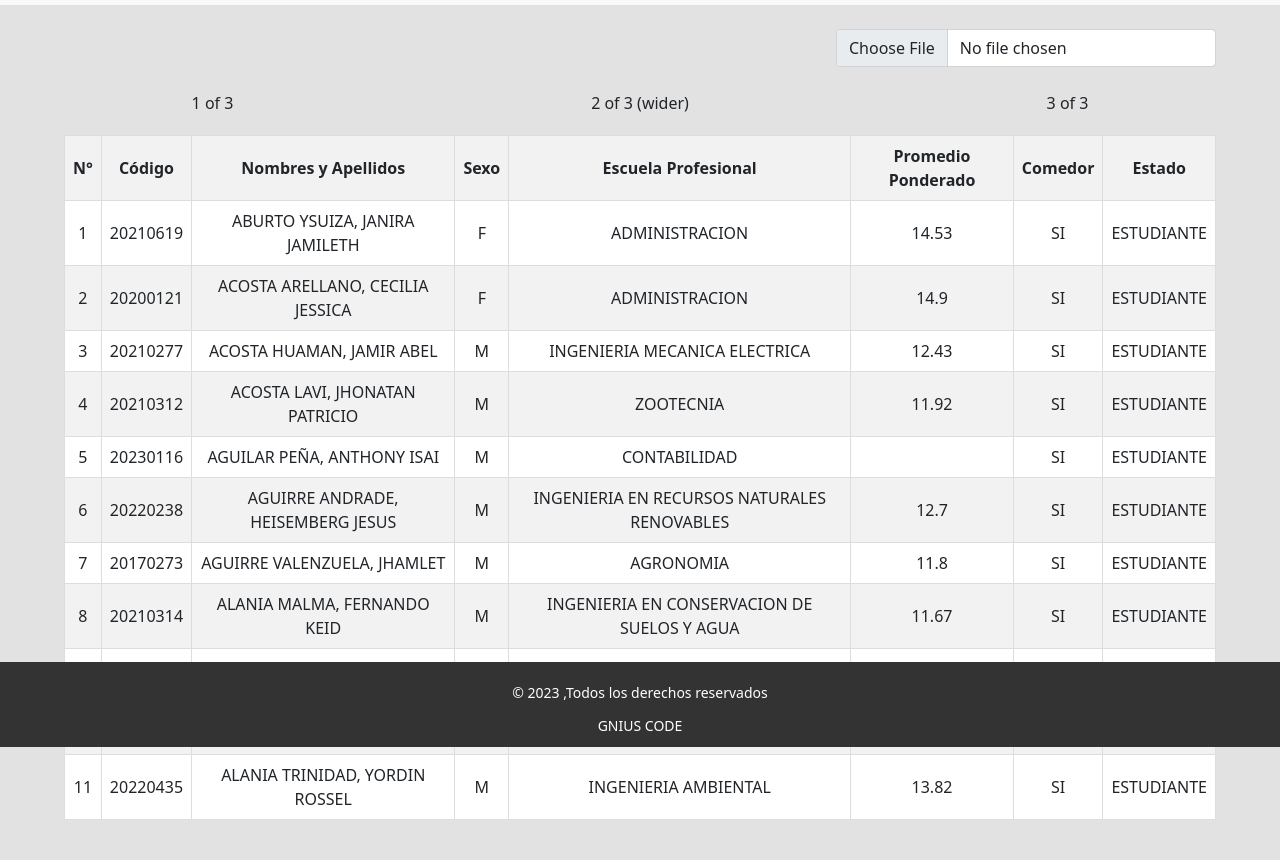
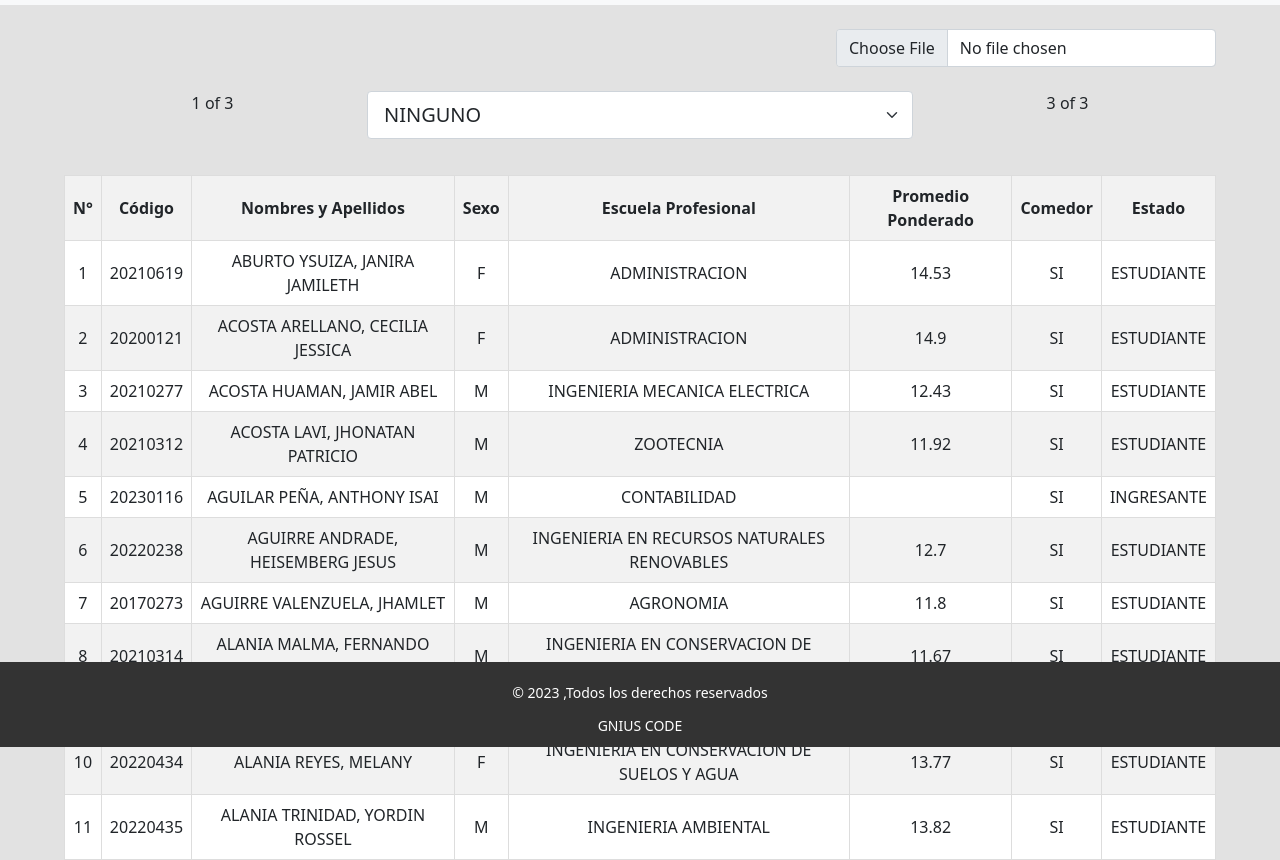
Before and after one commit to gnius-pe/sistemaOBU, a website: page index.html in a window 1280 px wide. Shown: the part 53-913 px from the top of the page. Before the commit the page ends 873 px from the top, so only its background shows below. Drawn offline with Linux system fonts and the light colour scheme.

Commit message:
add a select filter

```diff
--- a/app.js
+++ b/app.js
@@ -18,7 +18,7 @@ let datosPersonas = [
   {idAlumno: 2, codigo: 20200121, nombreCompleto: 'ACOSTA ARELLANO, CECILIA JESSICA', sexo: 'F', escuelaProfesional: 'ADMINISTRACION', comedor: 'SI', estado: 'ESTUDIANTE', pps: 14.9} ,
   {idAlumno: 3, codigo: 20210277, nombreCompleto: 'ACOSTA HUAMAN, JAMIR ABEL', sexo: 'M', escuelaProfesional: 'INGENIERIA MECANICA ELECTRICA', comedor: 'SI', estado: 'ESTUDIANTE', pps: 12.43},
   {idAlumno: 4, codigo: 20210312, nombreCompleto: 'ACOSTA LAVI, JHONATAN PATRICIO', sexo: 'M', escuelaProfesional: 'ZOOTECNIA', comedor: 'SI', estado: 'ESTUDIANTE', pps: 11.92},
-  {idAlumno: 5, codigo: 20230116, nombreCompleto: 'AGUILAR PEÑA, ANTHONY ISAI', sexo: 'M', escuelaProfesional: 'CONTABILIDAD', comedor: 'SI', estado: 'ESTUDIANTE', pps: ""},
+  {idAlumno: 5, codigo: 20230116, nombreCompleto: 'AGUILAR PEÑA, ANTHONY ISAI', sexo: 'M', escuelaProfesional: 'CONTABILIDAD', comedor: 'SI', estado: 'INGRESANTE', pps: ""},
   {idAlumno: 6, codigo: 20220238, nombreCompleto: 'AGUIRRE ANDRADE, HEISEMBERG JESUS', sexo: 'M', escuelaProfesional: 'INGENIERIA EN RECURSOS NATURALES RENOVABLES', comedor: 'SI', estado: 'ESTUDIANTE', pps: 12.7},
   {idAlumno: 7, codigo: 20170273, nombreCompleto: 'AGUIRRE VALENZUELA, JHAMLET', sexo: 'M', escuelaProfesional: 'AGRONOMIA', comedor: 'SI', estado: 'ESTUDIANTE', pps: 11.8},
   {idAlumno: 8, codigo: 20210314, nombreCompleto: 'ALANIA MALMA, FERNANDO KEID', sexo: 'M', escuelaProfesional: 'INGENIERIA EN CONSERVACION DE SUELOS Y AGUA', comedor: 'SI', estado: 'ESTUDIANTE', pps: 11.67},
@@ -27,15 +27,33 @@ let datosPersonas = [
   {idAlumno: 11, codigo: 20220435, nombreCompleto: 'ALANIA TRINIDAD, YORDIN ROSSEL', sexo: 'M', escuelaProfesional: 'INGENIERIA AMBIENTAL', comedor: 'SI', estado: 'ESTUDIANTE', pps: 13.82},
 ];
 
+let escuelaProfesional = [
+  'NINGUNO',
+  'ADMINISTRACION',
+  'AGRONOMIA',
+  'CONTABILIDAD',
+  'ECONOMIA',
+  'INGENIERIA AMBIENTAL',
+  'INGENIERIA EN CONSERVACION DE SUELOS Y AGUA',
+  'INGENIERIA EN RECURSOS NATURALES RENOVABLES',
+  'INGENIERIA EN INDUSTRIAS ALIMENTARIAS',
+  'INGENIERIA EN INFORMATICA Y SISTEMAS',
+  'INGENIERIA FORESTAL',
+  'INGENIERIA MECANICA ELECTRICA',
+  'ZOOTECNIA',
+]
+
+
 function insertarDatosEnTabla(personas){
     const tabla = document.getElementById('tabla-personas');
     const tbody = tabla.getElementsByTagName('tbody')[0];
 
-    personas.forEach(persona => {
+    personas.forEach((persona, index) => {
         const fila = document.createElement('tr');
 
         const numeroCelda = document.createElement('td');
-        numeroCelda.textContent = persona.idAlumno;
+        // numeroCelda.textContent = persona.idAlumno;
+        numeroCelda.textContent = index + 1;
 
         const codigoCelda = document.createElement('td');
         codigoCelda.textContent = persona.codigo;
@@ -72,6 +90,40 @@ function insertarDatosEnTabla(personas){
 
 
   }
+
+  function deleteTabla(){
+    const tabla = document.getElementById('tabla-personas');
+    const tbody = tabla.getElementsByTagName('tbody')[0];
+
+    // Eliminar todas las filas del tbody
+    while (tbody.firstChild) {
+      tbody.removeChild(tbody.firstChild);
+    }
+  }
+
+  // filtro por seleccion de carrera, anho, etc
+  function loadSelect(id_element, key, value_default){
+    let indexSelectEPRO = document.getElementById(id_element).value;
+    // alert(escuelaProfesional[indexSelectEPRO]);
+
+
+    let listaEstudiantesXescuela = datosPersonas.filter(
+        (persona) => {
+          if(escuelaProfesional[indexSelectEPRO] === value_default){
+            return persona[key];
+          }else{
+            return persona[key] === escuelaProfesional[indexSelectEPRO]
+          }
+
+        }
+      );
+
+    // console.log(listaEstudiantesXescuela);
+    deleteTabla();
+    insertarDatosEnTabla(listaEstudiantesXescuela);
+  }
+
+
 
   // CARGANDO 10 DATOS PARA PRUEBAS
   insertarDatosEnTabla(datosPersonas);
--- a/index.html
+++ b/index.html
@@ -4,7 +4,7 @@
   <title>Sistema OBU</title>
   <link rel="stylesheet" href="/boostrap/css/bootstrap.min.css">
   <script src="https://unpkg.com/xlsx/dist/xlsx.full.min.js"></script>
-  <link rel="stylesheet" href="/style/styles.css">
+  <link rel="stylesheet" href="assets/css/styles.css">
 </head>
 <body>
   <nav class="navbar navbar-expand-lg navbar-light bg-light sticky-top">
@@ -33,7 +33,22 @@
           1 of 3
         </div>
         <div class="col-6">
-          2 of 3 (wider)
+          <select class="form-select form-select-lg mb-3" aria-label=".form-select-lg example"
+                  id="selectEPRO" onchange="loadSelect('selectEPRO', 'escuelaProfesional', 'NINGUNO')">
+            <option selected value="0"> NINGUNO </option>
+            <option value="1"> ADMINISTRACION </option>
+            <option value="2"> AGRONOMIA </option>
+            <option value="3"> CONTABILIDAD </option>
+            <option value="4"> ECONOMIA </option>
+            <option value="5"> INGENIERIA AMBIENTAL </option>
+            <option value="6"> INGENIERIA EN CONSERVACION DE SUELOS Y AGUA </option>
+            <option value="7"> INGENIERIA EN RECURSOS NATURALES RENOVABLES </option>
+            <option value="8"> INGENIERIA EN INDUSTRIAS ALIMENTARIAS </option>
+            <option value="9"> INGENIERIA EN INFORMATICA Y SISTEMAS </option>
+            <option value="10"> INGENIERIA FORESTAL </option>
+            <option value="11"> INGENIERIA MECANICA ELECTRICA </option>
+            <option value="12"> ZOOTECNIA </option>
+          </select>
         </div>
         <div class="col">
           3 of 3
```
Also changed, not shown: assets/css/styles.css (renamed from style/styles.css).
